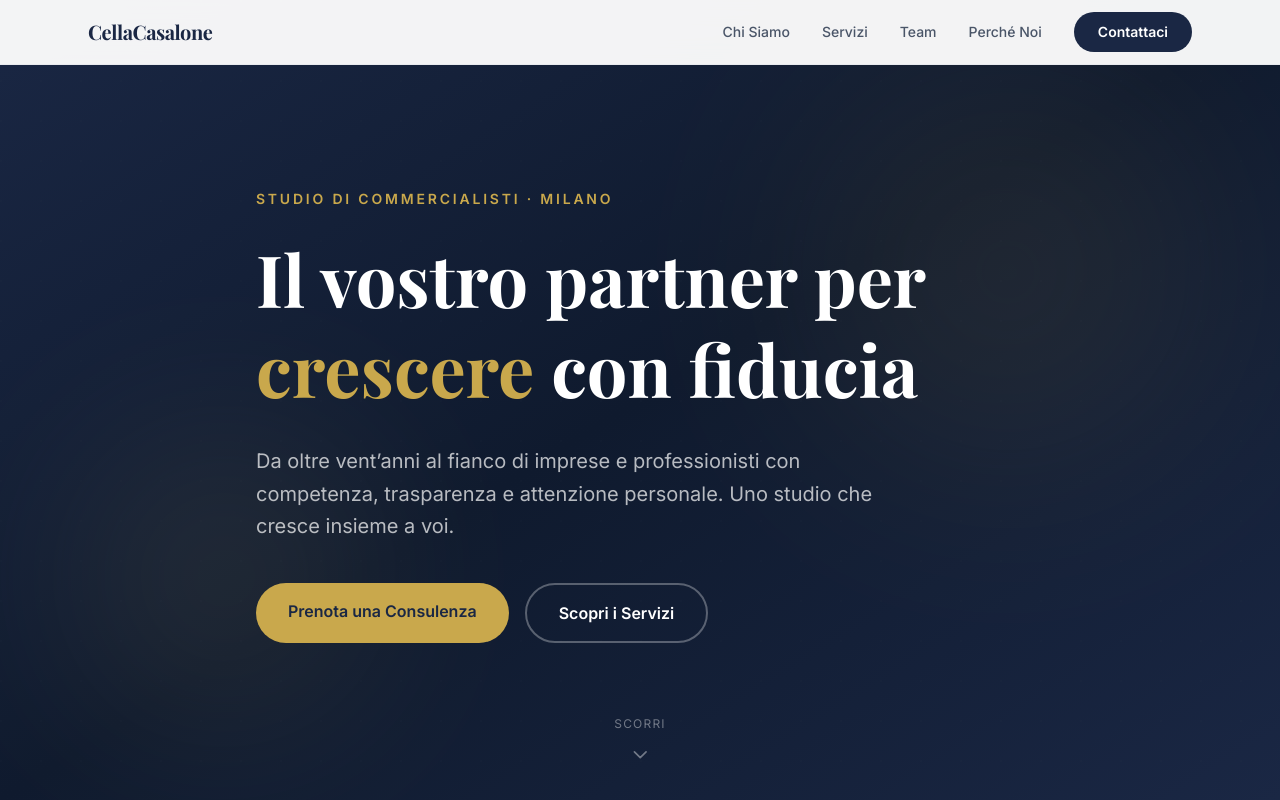
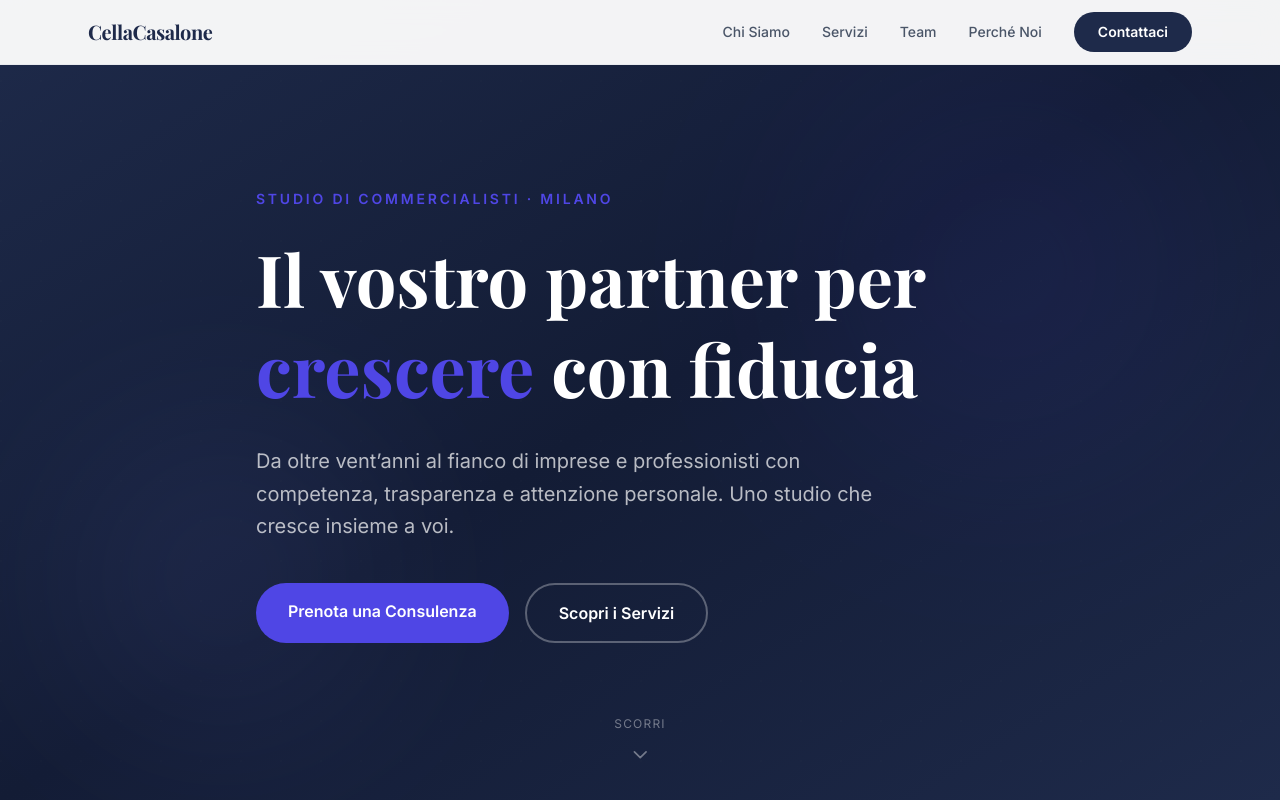
Before and after one commit to teclacasalone-cmd/studio-cellacasalone, a Next.js app: page / in a window 1280 px wide. Shown: the top 800 px of the page. Built offline with nearby package versions, Linux system fonts and the light colour scheme.

Commit message:
Cambio palette: da navy/oro a blu notte/indaco/viola

```diff
--- a/src/app/globals.css
+++ b/src/app/globals.css
@@ -1,12 +1,12 @@
 @import "tailwindcss";
 
 @theme inline {
-  --color-navy: #1a2744;
-  --color-navy-light: #2a3a5c;
-  --color-navy-dark: #0f1a2e;
-  --color-gold: #c9a84c;
-  --color-gold-light: #e0c872;
-  --color-cream: #f8f6f1;
+  --color-navy: #1e2a4a;
+  --color-navy-light: #2d3b63;
+  --color-navy-dark: #131c35;
+  --color-gold: #4f46e5;
+  --color-gold-light: #818cf8;
+  --color-cream: #f5f7ff;
   --color-gray-50: #f5f6f8;
   --color-gray-100: #e8eaee;
   --color-gray-400: #8a92a0;
--- a/src/app/page.tsx
+++ b/src/app/page.tsx
@@ -69,7 +69,7 @@ export default function Home() {
               Da oltre vent&rsquo;anni al fianco di imprese e professionisti con competenza, trasparenza e attenzione personale. Uno studio che cresce insieme a voi.
             </p>
             <div className="reveal stagger-3 flex flex-col sm:flex-row gap-4">
-              <a href="#contatti" className="bg-gold text-navy font-semibold px-8 py-4 rounded-full text-center hover:bg-gold-light transition-colors">
+              <a href="#contatti" className="bg-gold text-white font-semibold px-8 py-4 rounded-full text-center hover:bg-gold-light transition-colors">
                 Prenota una Consulenza
               </a>
               <a href="#servizi" className="border-2 border-white/30 text-white font-semibold px-8 py-4 rounded-full text-center hover:bg-white/10 transition-colors">
```
